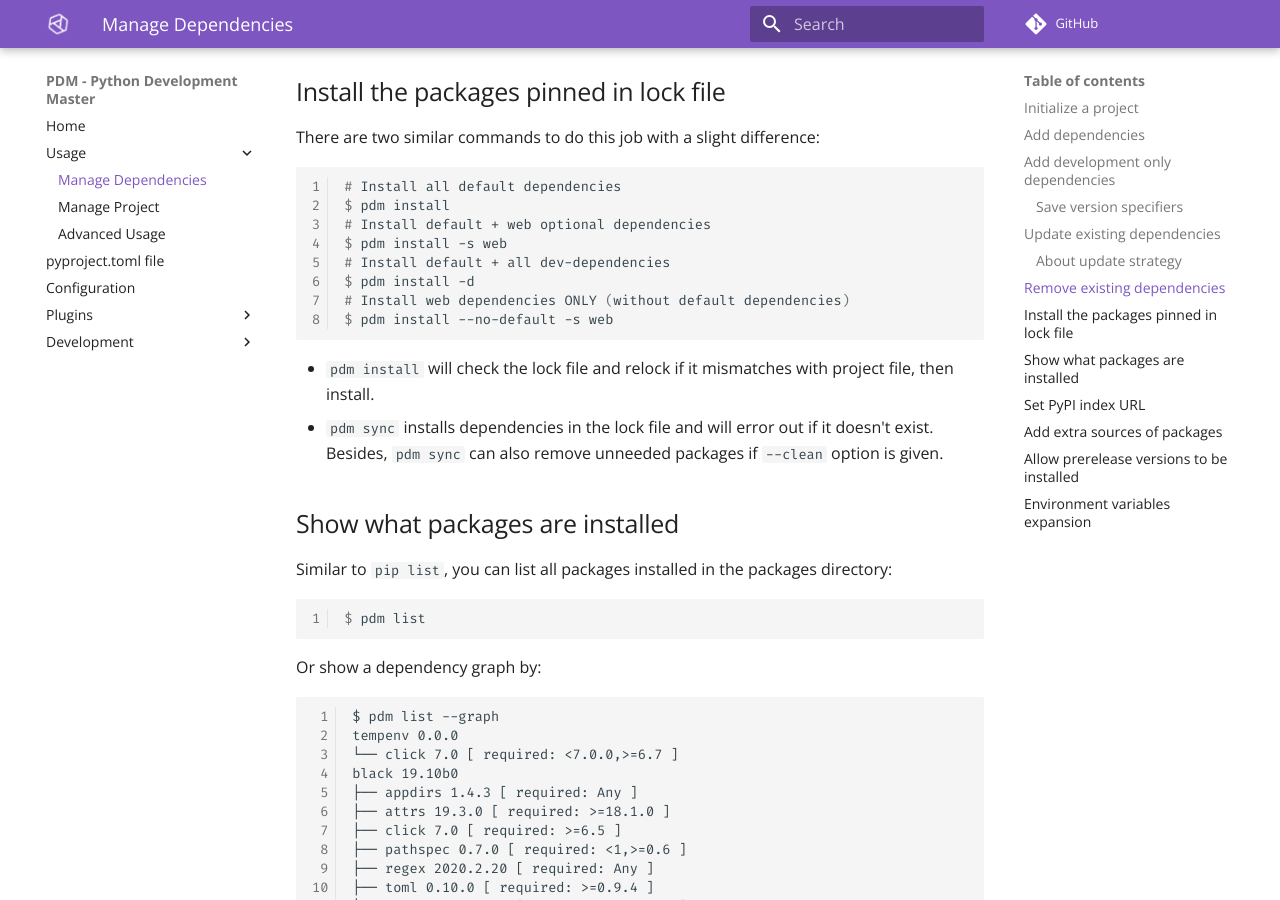
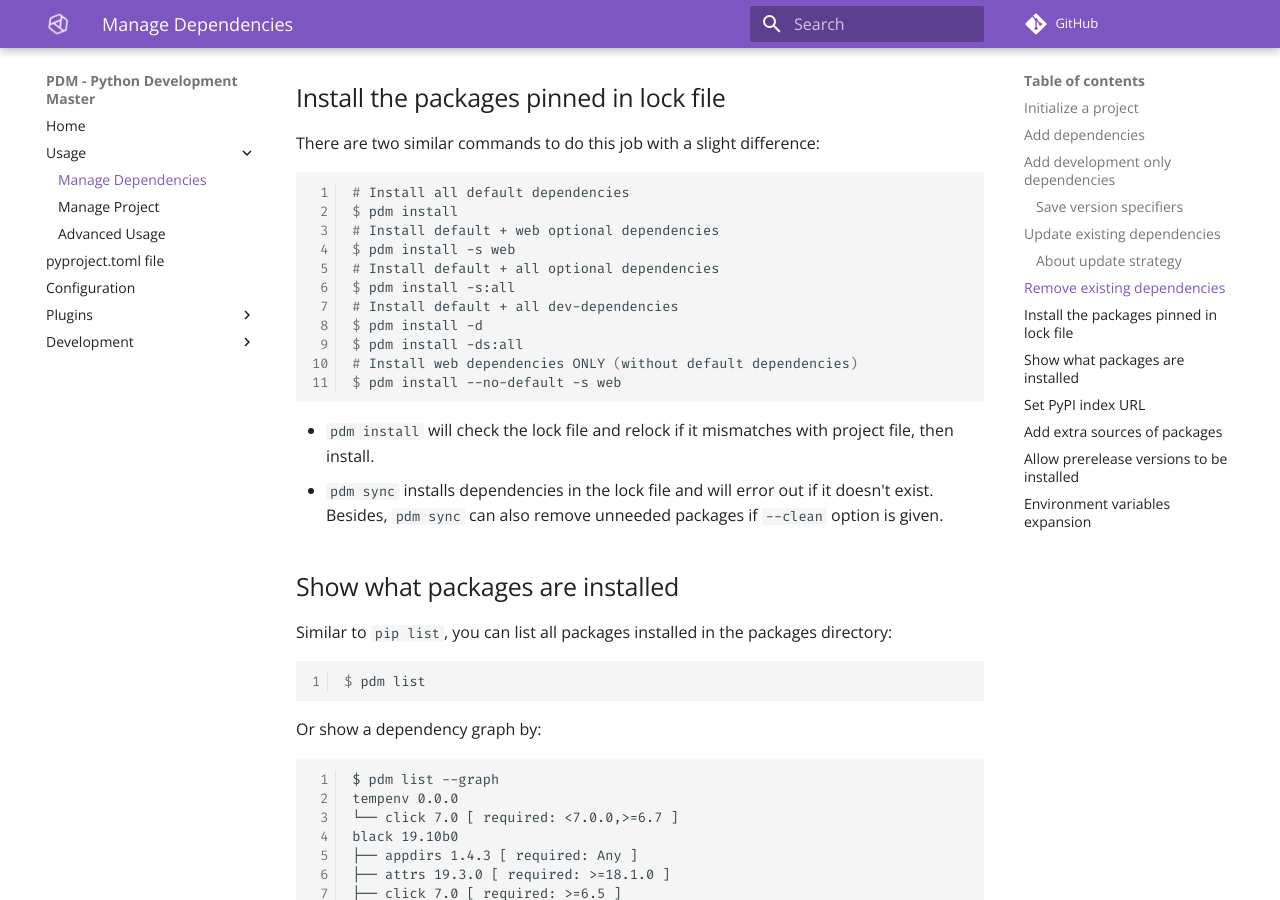
Before and after one commit to ChrisSanderser/pd-ms, an MkDocs documentation site: the page built from docs/docs/usage/dependency.md, in a window 1280 px wide and 900 px high, scrolled down 3319 px. Built offline with MkDocs 1.6.1 and Material for MkDocs 9.7.7, drawn with Linux system fonts in a browser that asks for light colours; comment, search, counter and statistics services are not loaded.

Commit message:
Update docs

````diff
--- a/docs/docs/usage/dependency.md
+++ b/docs/docs/usage/dependency.md
@@ -71,7 +71,7 @@ test = ["pytest"]
 For backward-compatibility, if `-s/--section` is not given, dependencies will go to `dev` group under `[tool.pdm.dev-dependencies]` by default.
 
 !!! NOTE
-    The same group name MUST NOT appear in both `[tool.pdm.dev-dependencies]` and `[project.optional-dependencies]` .
+The same group name MUST NOT appear in both `[tool.pdm.dev-dependencies]` and `[project.optional-dependencies]` .
 
 ### Save version specifiers
 
@@ -151,8 +151,11 @@ There are two similar commands to do this job with a slight difference:
 $ pdm install
 # Install default + web optional dependencies
 $ pdm install -s web
+# Install default + all optional dependencies
+$ pdm install -s:all
 # Install default + all dev-dependencies
 $ pdm install -d
+$ pdm install -ds:all
 # Install web dependencies ONLY (without default dependencies)
 $ pdm install --no-default -s web
 ```
````
